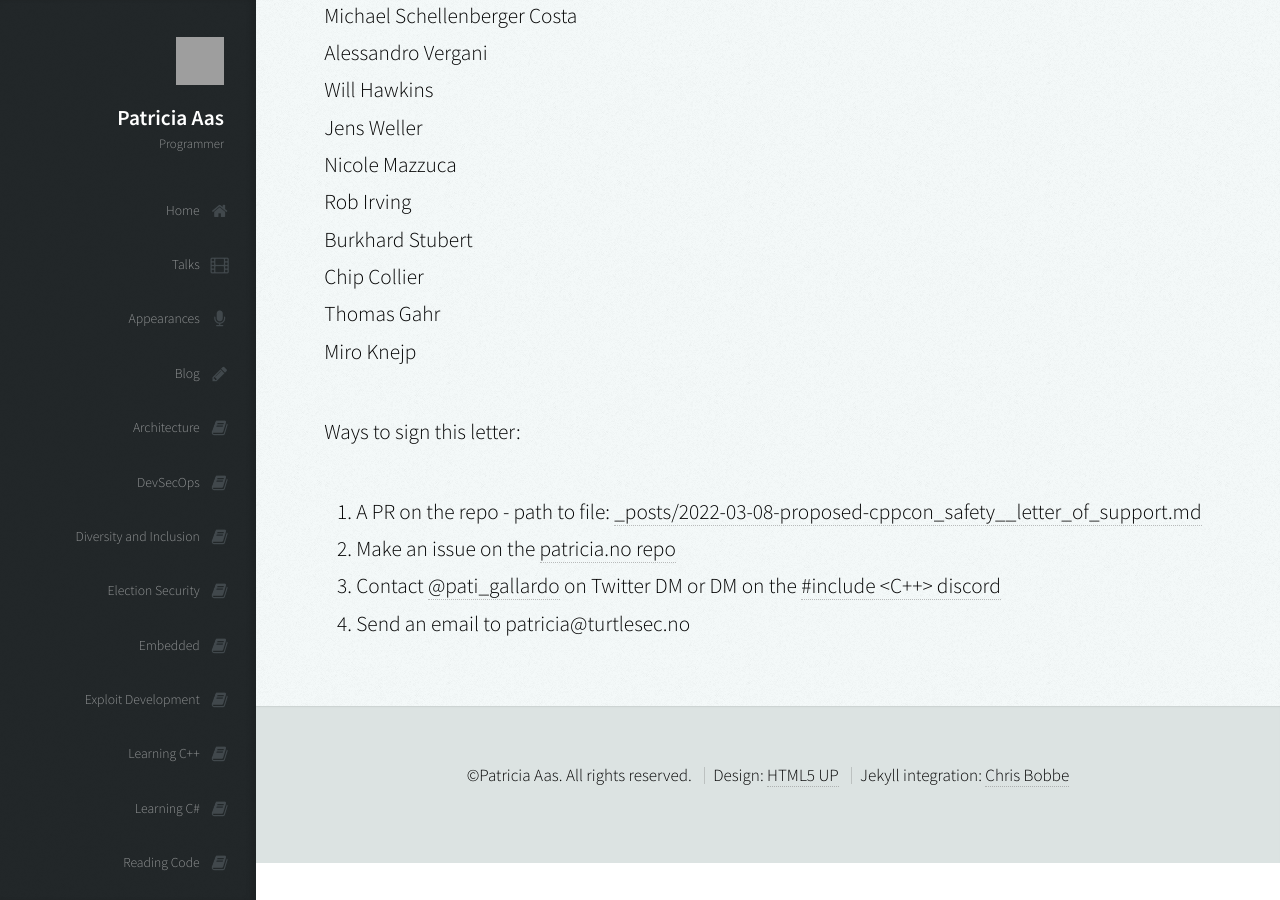
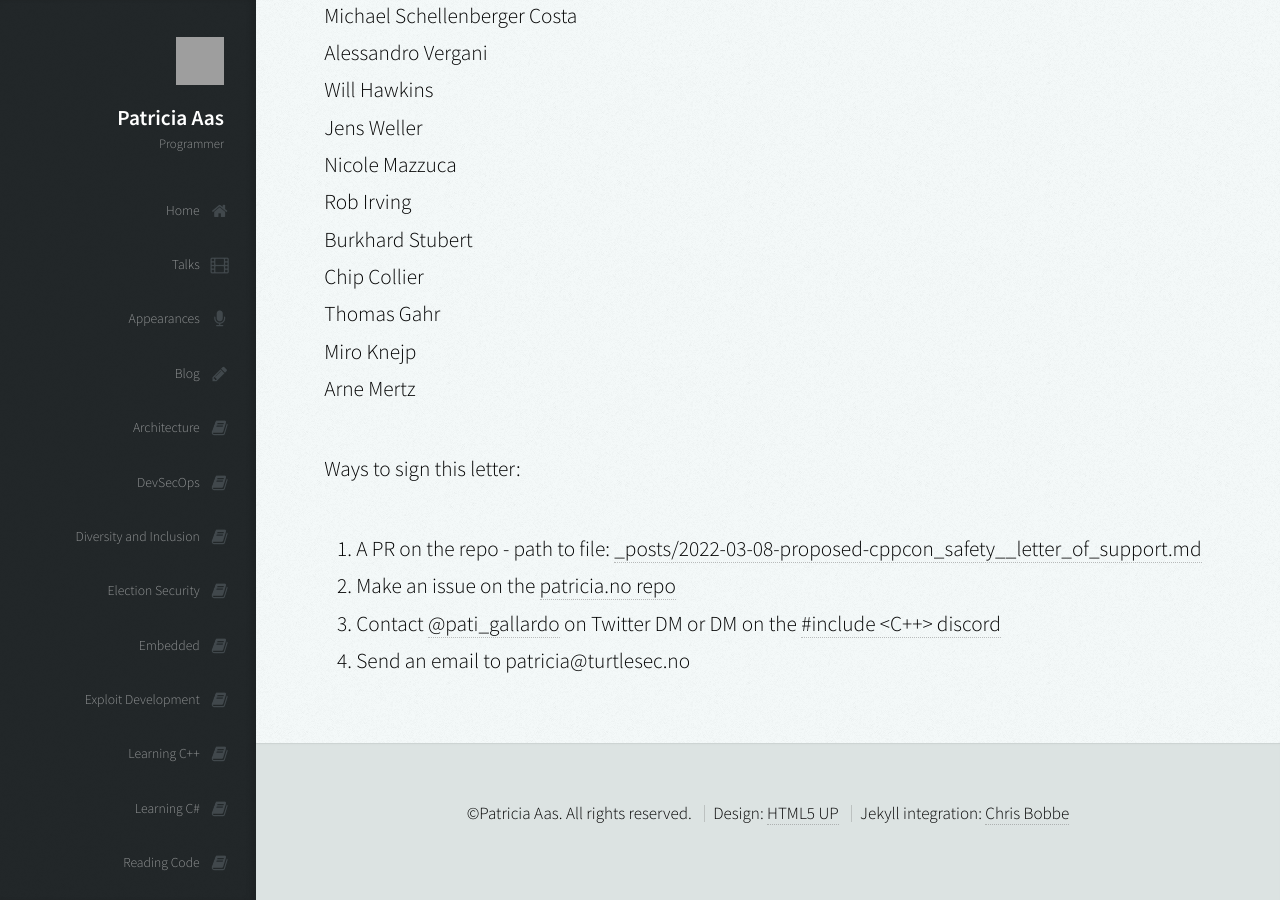
Before and after one commit to patricia-gallardo/patricia-gallardo.github.io, a Jekyll site: the page built from _posts/2022-03-08-proposed-cppcon_safety__letter_of_support.md, in a window 1280 px wide and 900 px high, scrolled down 1603 px. Built offline with Jekyll 4.4.1, drawn with Linux system fonts in a browser that asks for light colours; nearby versions of some CDN libraries; grey boxes are pictures that could not be loaded.

Commit message:
Update 2022-03-08-proposed-cppcon_safety__letter_of_support.md

```diff
--- a/_posts/2022-03-08-proposed-cppcon_safety__letter_of_support.md
+++ b/_posts/2022-03-08-proposed-cppcon_safety__letter_of_support.md
@@ -52,6 +52,7 @@ Burkhard Stubert <br>
 Chip Collier <br>
 Thomas Gahr <br>
 Miro Knejp <br>
+Arne Mertz <br>
 
 
 Ways to sign this letter:
```
